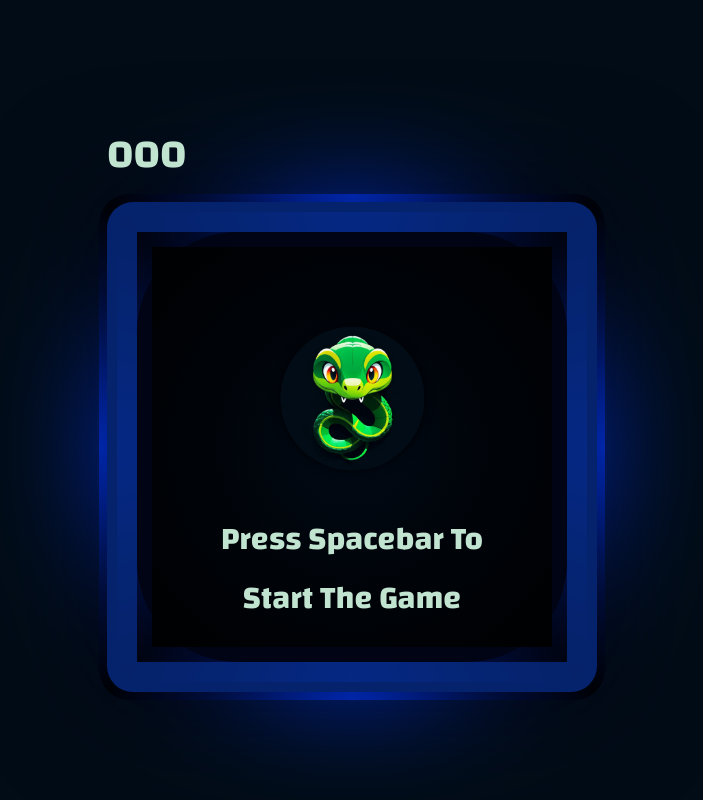
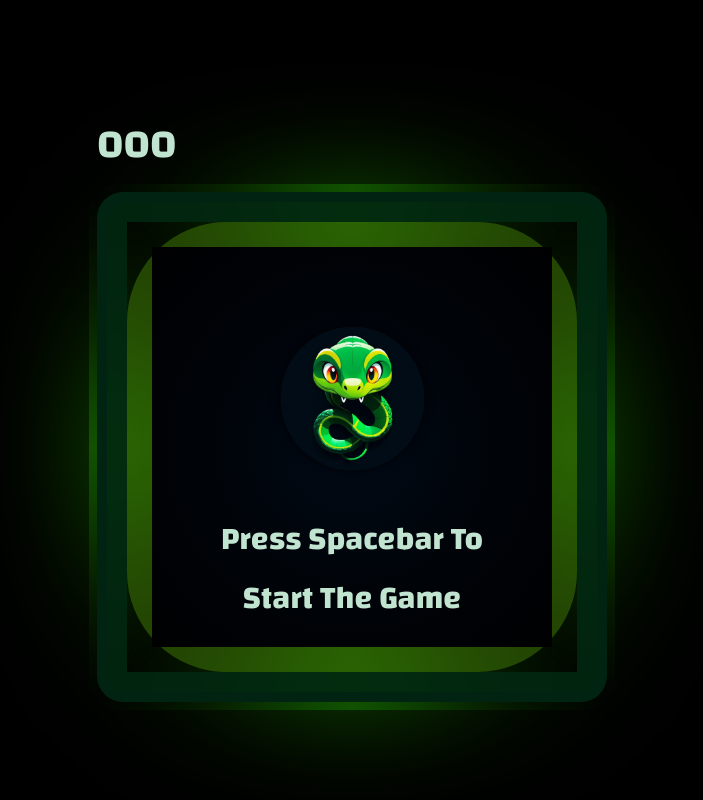
Before and after one commit to 7ChesterCat13/Snake-Game, a plain HTML site: page index.html in a window 1280 px wide. Shown: the whole page, without its empty margins (288-991 px from the left). Drawn offline with Linux system fonts and the light colour scheme.

Commit message:
modified:   style.css

```diff
--- a/style.css
+++ b/style.css
@@ -5,11 +5,11 @@ body {
   height: 100vh;
   margin: 0;
   font-family: 'Changa', sans-serif;
-  background-color: #020c16;
+  background-color: #000000;
 }
 
 :root {
-  --blue-1: #002bbf;
+  --green-1: #135e00;
   --black: #000000;
 }
 
@@ -55,15 +55,15 @@ body {
   z-index: -1;
   background: conic-gradient(
     from var(--gradient-angle),
-    var(--blue-1),
+    var(--green-1),
     var(--black),
-    var(--blue-1),
+    var(--green-1),
     var(--black),
-    var(--blue-1),
+    var(--green-1),
     var(--black),
-    var(--blue-1),
+    var(--green-1),
     var(--black),
-    var(--blue-1)
+    var(--green-1)
   );
   border-radius: inherit;
   animation: rotation 20s linear infinite;
@@ -75,7 +75,7 @@ body {
 
 /* Game Border 2*/
 .game-border-2 {
-  border: hsl(223.03deg 88.76% 26.15% / 84%) solid 30px;
+  border: hsl(145.45deg 88.76% 8.29% / 88%) solid 30px;
   border-radius: 26px;
   box-shadow: ridge 0 0 0 5px hsla(199, 89%, 18%, 0.575);
   aspect-ratio: 1/1;
@@ -84,7 +84,7 @@ body {
 
 /* Game Border 3*/
 .game-border-3 {
-  border: hsl(227, 100%, 4%) solid 15px;
+  border: hsl(89.61deg 89.46% 24.88% / 53%) solid 25px;
   border-radius: 100px;
   aspect-ratio: 1/1;
   position: relative;
```
